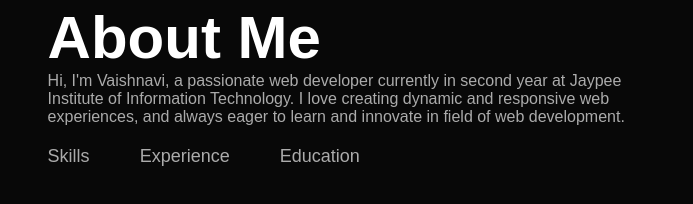
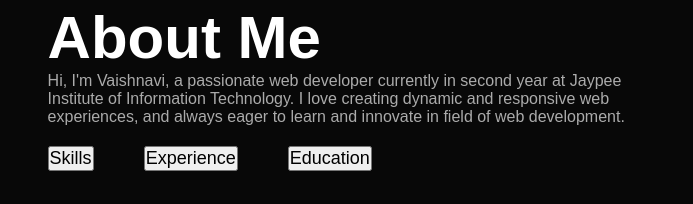
Before and after one commit to vaishnavi899/My-Portfolio, a plain HTML site: page index.html in a window 1280 px wide. Shown: the part 887-1091 px from the top of the page, 490-1183 px from the left. Drawn offline with Linux system fonts and the light colour scheme.

Commit message:
Update index.html

```diff
--- a/index.html
+++ b/index.html
@@ -46,9 +46,9 @@
                     <h1 class="sub-title">About Me</h1>
                     <p>Hi, I'm Vaishnavi, a passionate web developer currently in  second year at Jaypee Institute of Information Technology. I love creating dynamic and responsive web experiences, and always eager to learn and innovate in field of web development.</p>
                     <div class="tab-titles">
-                        <p class="tab-links" onclick="opentab('skills')">Skills</p>
-                        <p class="tab-links" onclick="opentab('experience')">Experience</p>
-                        <p class="tab-links" onclick="opentab('education')">Education</p>
+                        <button class="tab-links" onclick="opentab('skills')">Skills</button>
+                        <button class="tab-links" onclick="opentab('experience')">Experience</button>
+                        <button class="tab-links" onclick="opentab('education')">Education</button>
                     </div>
 
                     <div class="tab-contents" id="skills">
```
